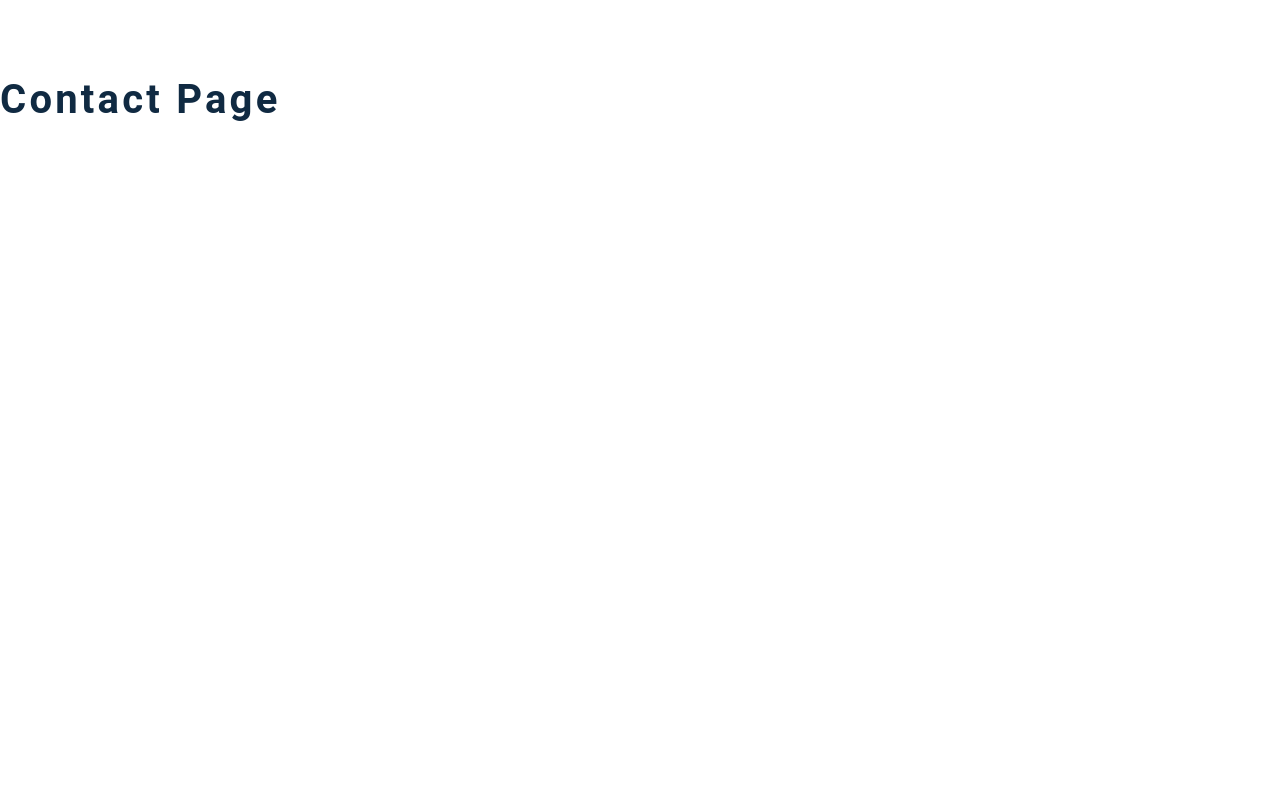
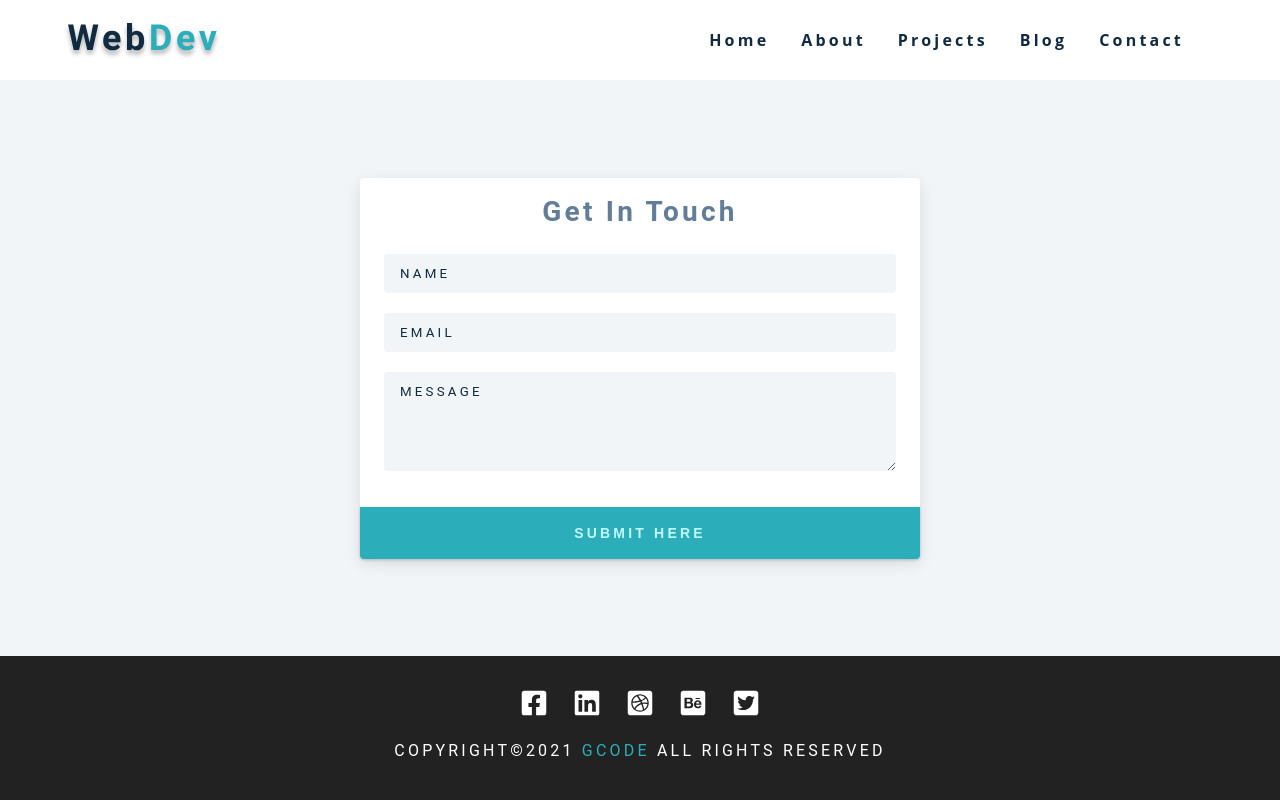
Before and after one commit to Sbongslany/myPortfolio, a Gatsby site: page /contact in a window 1280 px wide. Built offline with nearby package versions, Linux system fonts and the light colour scheme; Gatsby itself is replaced by a stand-in of ours.

Commit message:
contact done

```diff
--- a/src/pages/contact.js
+++ b/src/pages/contact.js
@@ -2,7 +2,33 @@
 import Layout from "../components/Layout"
 
 const contact = () => {
-  return <h2>contact page</h2>
+  return (
+    <Layout>
+      <section className="contact-page">
+        <article className="contact-form">
+          <h3>get in touch</h3>
+          <form  action="https://formspree.io/f/xknkjpqn"
+            method="POST">
+            <div className="form-group">
+              <input type="text" name="name" placeholder="name"
+              className="form-control" />
+              <input
+              type="email"
+              placeholder="email"
+              name="email"
+              className="form-control"
+              />
+              <textarea name="message" rows="5"
+              placeholder="message"
+              className="form-control">
+              </textarea>
+            </div>
+            <button type="submit" className="submit-btn btn" > submit here</button>
+          </form>
+        </article>
+      </section>
+    </Layout>
+  )
 }
 
 export default contact
```
